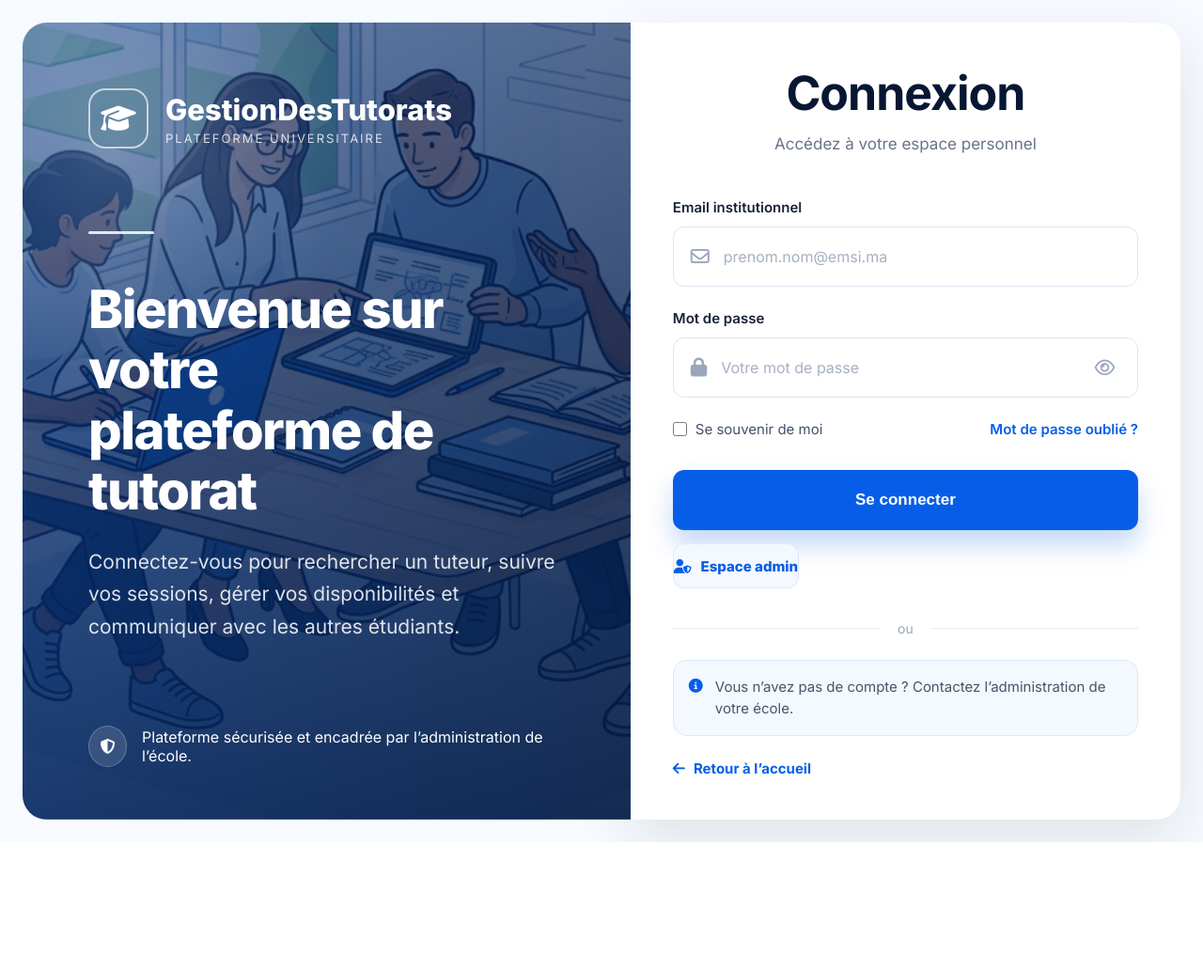
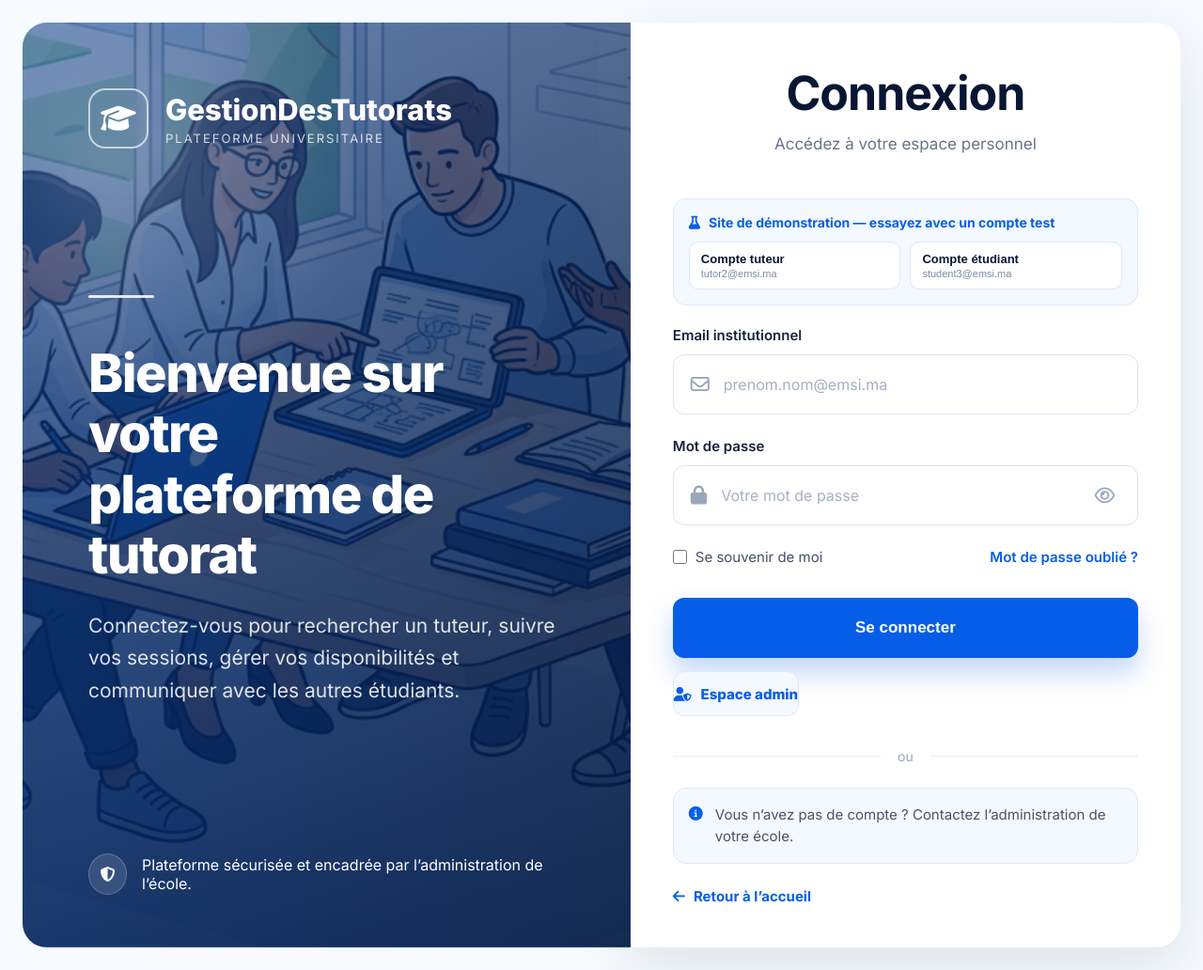
Before and after one commit to El-OUAZZANI/GestionDesTutorats, a Django app: page /accounts/login/ in a window 1280 px wide. Shown: the whole page at 94% size. Before the commit the page ends 896 px from the top, so only its background shows below. Run offline with Django 5.2, Linux system fonts and the light colour scheme.

Commit message:
Ajoute des boutons de comptes de demo sur les pages de connexion

```diff
--- a/backend/static/css/login.css
+++ b/backend/static/css/login.css
@@ -367,6 +367,60 @@ body {
     font-size: 14px;
 }
 
+.demo-accounts {
+    background: #f4f8ff;
+    border: 1px solid #dbeafe;
+    border-radius: 14px;
+    padding: 16px;
+    margin-bottom: 22px;
+}
+
+.demo-accounts-title {
+    display: flex;
+    align-items: center;
+    gap: 9px;
+    color: #065ee8;
+    font-weight: 700;
+    font-size: 14px;
+    margin-bottom: 12px;
+}
+
+.demo-accounts-grid {
+    display: grid;
+    grid-template-columns: 1fr 1fr;
+    gap: 10px;
+}
+
+.demo-account-btn {
+    display: flex;
+    flex-direction: column;
+    align-items: flex-start;
+    gap: 2px;
+    background: #fff;
+    border: 1px solid #dbeafe;
+    border-radius: 10px;
+    padding: 10px 12px;
+    cursor: pointer;
+    text-align: left;
+    transition: 0.18s ease;
+}
+
+.demo-account-btn:hover {
+    border-color: #065ee8;
+    transform: translateY(-1px);
+    box-shadow: 0 8px 18px rgba(6, 94, 232, 0.12);
+}
+
+.demo-account-btn strong {
+    font-size: 13px;
+    color: #071633;
+}
+
+.demo-account-btn span {
+    font-size: 11px;
+    color: #7c8aa5;
+}
+
 .admin-note {
     display: flex;
     gap: 13px;
--- a/backend/templates/accounts/login.html
+++ b/backend/templates/accounts/login.html
@@ -88,6 +88,23 @@
                 </div>
             {% endif %}
 
+            <div class="demo-accounts">
+                <div class="demo-accounts-title">
+                    <i class="fa-solid fa-flask"></i>
+                    Site de démonstration — essayez avec un compte test
+                </div>
+                <div class="demo-accounts-grid">
+                    <button type="button" class="demo-account-btn" onclick="fillDemoAccount('tutor2@emsi.ma', 'Passer123!')">
+                        <strong>Compte tuteur</strong>
+                        <span>tutor2@emsi.ma</span>
+                    </button>
+                    <button type="button" class="demo-account-btn" onclick="fillDemoAccount('student3@emsi.ma', 'Passer123!')">
+                        <strong>Compte étudiant</strong>
+                        <span>student3@emsi.ma</span>
+                    </button>
+                </div>
+            </div>
+
             <form method="POST" class="login-form">
                 {% csrf_token %}
 
@@ -173,6 +190,11 @@
 </div>
 
 <script>
+    function fillDemoAccount(email, password) {
+        document.getElementById("email").value = email;
+        document.getElementById("password").value = password;
+    }
+
     function togglePassword() {
         const passwordInput = document.getElementById("password");
         const eyeIcon = document.getElementById("eyeIcon");
```
Also changed, not shown: backend/accounts/management/commands/seed_data.py (+12 -2 lines), backend/templates/accounts/admin_login.html (+18 -0 lines).
